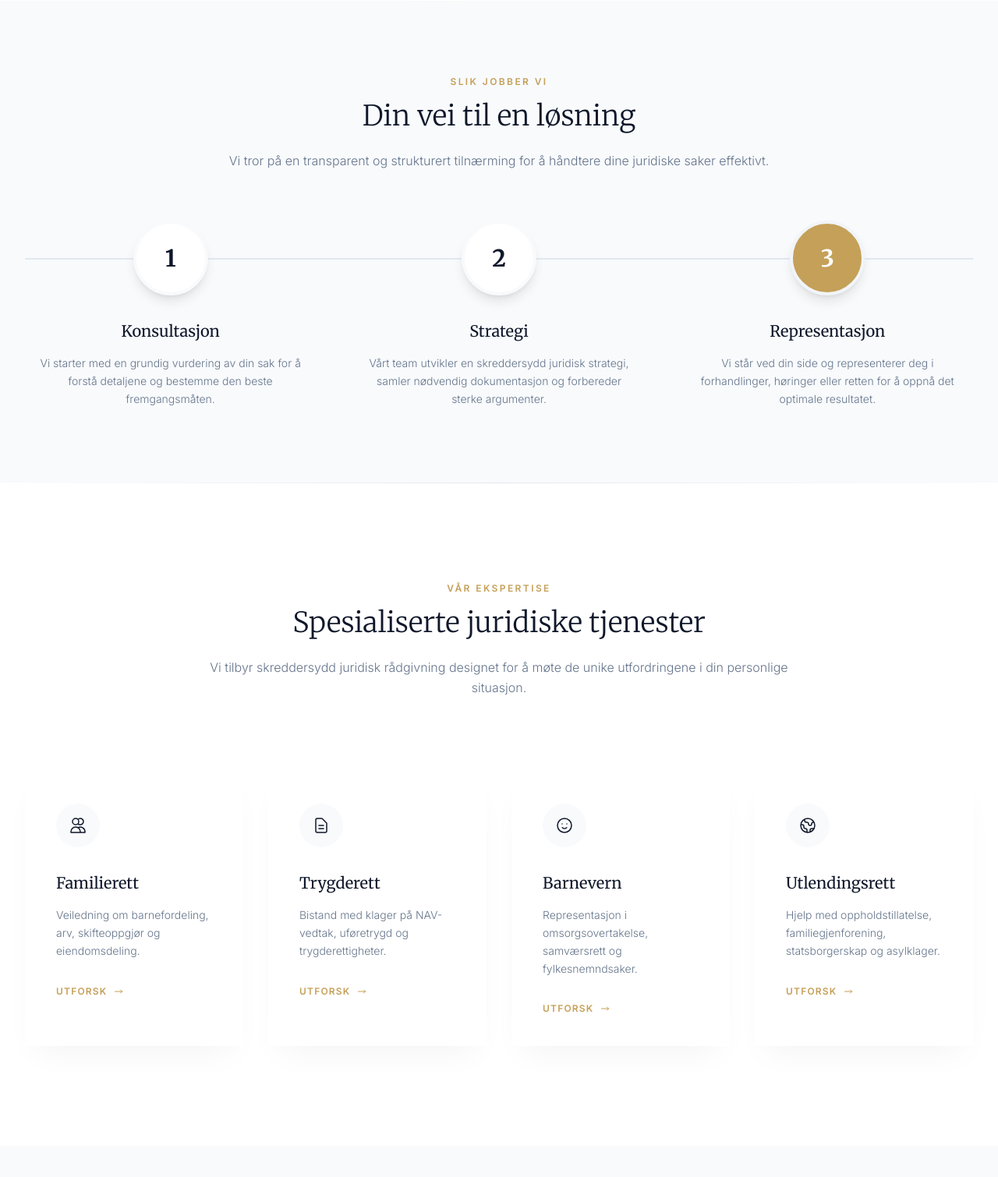
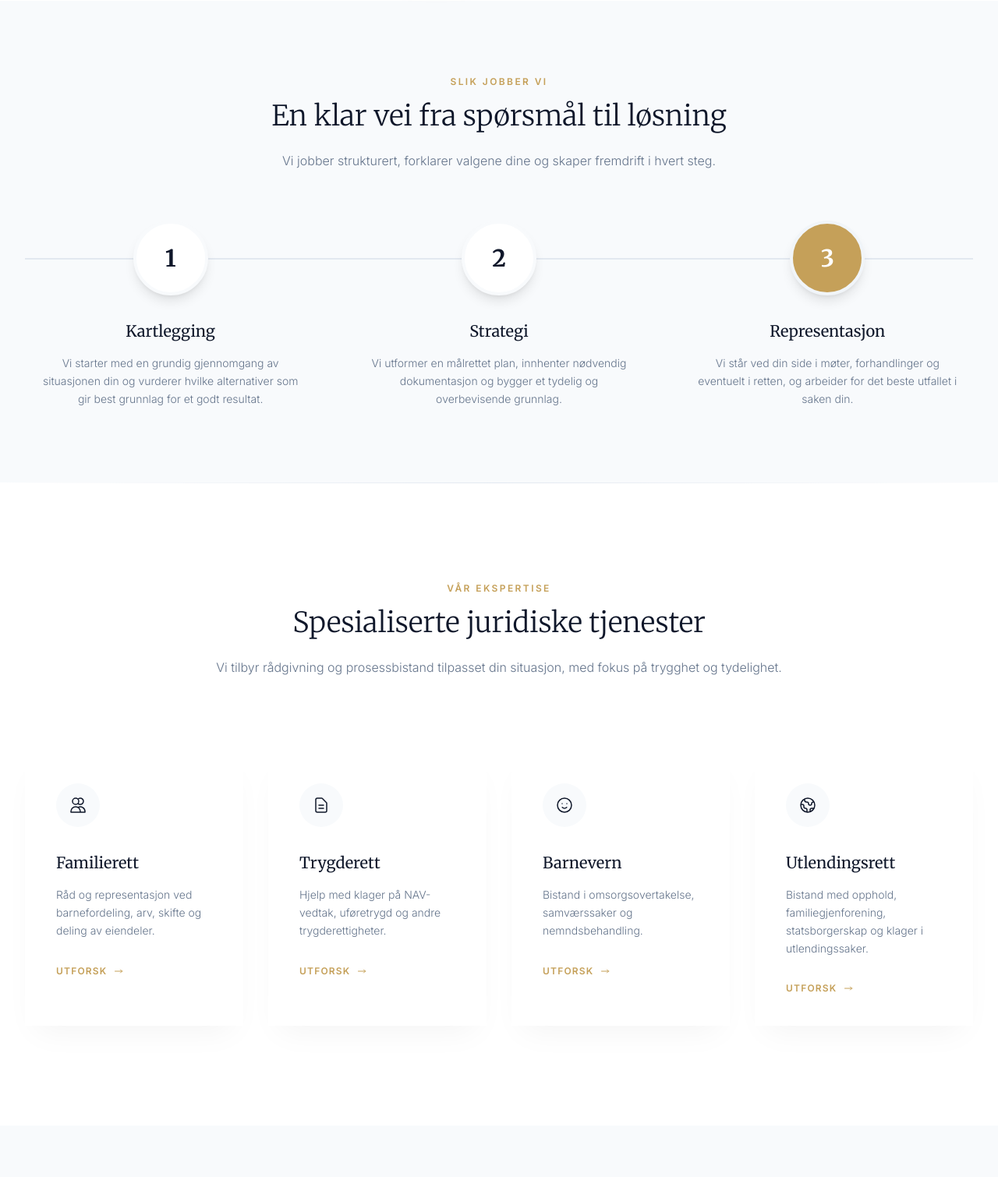
Before and after one commit to Victor070656/egeland-law-firm, a PHP site: page / in a window 1280 px wide. Shown: the part 1692-3202 px from the top of the page at 78% size. Run offline with PHP 8.4, Linux system fonts and the light colour scheme; some libraries are stand-ins or nearby versions.

Commit message:
Refactor text content across multiple pages for clarity and consistency
- Updated footer text to enhance clarity and engagement.
- Changed "Fagområder" to "Tjenesteområder" in footer for better alignment with service offerings.
- Revised contact page headings and descriptions to improve user understanding and tone.
- Modified index page text to emphasize support and clarity in legal assistance.
- Enhanced service descriptions on services page for better communication of legal services.
- Adjusted FAQ section for clearer language and user-friendly phrasing.

```diff
--- a/components/footer.php
+++ b/components/footer.php
@@ -10,7 +10,8 @@
                      <span class="text-xl font-serif font-bold tracking-wide">PATRICKS</span>
                 </div>
                 <p class="text-slate-400 text-sm leading-relaxed mb-8 max-w-sm font-light">
-                    Spesialister innen familierett, trygderett og utlendingsrett. Vi tilbyr erfaren juridisk bistand med en personlig tilnærming og en forpliktelse til integritet.
+                    Spesialister innen familierett, trygderett og utlendingsrett. Vi kombinerer faglig styrke med
+                    personlig oppfølging og tydelig rådgivning.
                 </p>
                 <div class="flex space-x-6">
                     <a href="#" class="text-slate-400 hover:text-white transition-colors"><span class="sr-only">Facebook</span>
@@ -24,7 +25,7 @@
 
             <!-- Quick Links -->
             <div>
-                <h4 class="text-xs font-bold text-law-gold uppercase tracking-[0.2em] mb-8">Fagområder</h4>
+                <h4 class="text-xs font-bold text-law-gold uppercase tracking-[0.2em] mb-8">Tjenesteområder</h4>
                 <ul class="space-y-4 text-sm text-slate-400 font-light">
                     <li><a href="services.php#family" class="hover:text-white transition-colors flex items-center"><span class="w-1 h-1 bg-slate-600 rounded-full mr-2"></span>Familierett</a></li>
                     <li><a href="services.php#social" class="hover:text-white transition-colors flex items-center"><span class="w-1 h-1 bg-slate-600 rounded-full mr-2"></span>Trygderett & NAV</a></li>
--- a/index.php
+++ b/index.php
@@ -13,21 +13,21 @@
     <div class="container mx-auto px-8 relative z-20">
         <div class="max-w-4xl">
             <h1 class="text-5xl md:text-7xl font-serif font-light leading-tight mb-8">
-                Juridisk bistand <br>
-                <span class="italic text-law-gold font-serif">du kan stole på</span>
+                Juridisk støtte <br>
+                <span class="italic text-law-gold font-serif">når det betyr mest</span>
             </h1>
             <p class="text-lg md:text-xl text-slate-300 mb-10 max-w-2xl font-light leading-relaxed tracking-wide">
-                Spesialisert kompetanse innen familierett, trygderett og utlendingsrett. Vi beskytter dine rettigheter
-                med integritet og profesjonalitet.
+                Spisskompetanse innen familierett, trygderett og utlendingsrett. Vi gir deg tydelige råd, trygg
+                prosess og målrettet representasjon.
             </p>
             <div class="flex flex-col md:flex-row gap-6">
                 <a href="contact.php"
                     class="bg-law-gold text-white px-10 py-4 rounded-sm hover:bg-white hover:text-law-blue transition-all duration-300 font-semibold tracking-widest text-xs uppercase shadow-lg shadow-yellow-900/20 text-center">
-                    Få en gratis vurdering
+                    Be om en gratis vurdering
                 </a>
                 <a href="services.php"
                     class="border border-white/30 backdrop-blur-sm text-white px-10 py-4 rounded-sm hover:bg-white hover:text-law-blue transition-all duration-300 font-semibold tracking-widest text-xs uppercase text-center">
-                    Våre fagområder
+                    Se våre fagområder
                 </a>
             </div>
         </div>
@@ -40,19 +40,19 @@
         <div class="grid grid-cols-2 md:grid-cols-4 gap-8 text-center divide-x divide-slate-700/50">
             <div>
                 <div class="text-4xl font-serif text-law-gold font-light mb-2">20+</div>
-                <div class="text-xs uppercase tracking-widest text-slate-400">Års erfaring</div>
+                <div class="text-xs uppercase tracking-widest text-slate-400">År med erfaring</div>
             </div>
             <div>
                 <div class="text-4xl font-serif text-law-gold font-light mb-2">500+</div>
-                <div class="text-xs uppercase tracking-widest text-slate-400">Saker løst</div>
+                <div class="text-xs uppercase tracking-widest text-slate-400">Løste saker</div>
             </div>
             <div>
                 <div class="text-4xl font-serif text-law-gold font-light mb-2">100%</div>
-                <div class="text-xs uppercase tracking-widest text-slate-400">Dedikasjon</div>
+                <div class="text-xs uppercase tracking-widest text-slate-400">Klientfokus</div>
             </div>
             <div>
                 <div class="text-4xl font-serif text-law-gold font-light mb-2">24t</div>
-                <div class="text-xs uppercase tracking-widest text-slate-400">Responstid</div>
+                <div class="text-xs uppercase tracking-widest text-slate-400">Svar innen 24t</div>
             </div>
         </div>
     </div>
@@ -77,24 +77,24 @@
             </div>
 
             <div class="md:w-1/2">
-                <span class="text-law-gold text-xs font-bold tracking-[0.2em] uppercase mb-4 block">Om vårt firma</span>
-                <h2 class="text-4xl font-serif font-light text-law-blue mb-8 leading-tight">Forpliktet til dine
-                    rettigheter og fremtid</h2>
+                <span class="text-law-gold text-xs font-bold tracking-[0.2em] uppercase mb-4 block">Om firmaet</span>
+                <h2 class="text-4xl font-serif font-light text-law-blue mb-8 leading-tight">Forankret i rettferdighet,
+                    drevet av mennesker</h2>
 
                 <p class="text-slate-600 mb-6 leading-loose font-light">
-                    Tillit er hjørnesteinen i ethvert effektivt advokat-klient-forhold. Hos Patricks Juridisk Senter
-                    spesialiserer vi oss på å hjelpe enkeltpersoner med å navigere i det komplekse juridiske landskapet
-                    innen barnevern, trygderett (NAV), utlendingsrett og familierett.
+                    Tillit er grunnlaget for et godt advokatklientforhold. Hos Patricks Juridisk Senter hjelper vi
+                    enkeltpersoner å finne veien gjennom barnevern, trygderett (NAV), utlendingsrett og familierett med
+                    tydelig kommunikasjon og trygg framdrift.
                 </p>
                 <p class="text-slate-600 mb-10 leading-loose font-light">
-                    Vårt team har bred ekspertise og innsikt fra de faglige organene vi møter. Vi har dokumenterte
-                    resultater og sikrer at du får representasjon av høyeste kvalitet.
+                    Vi kombinerer solid erfaring fra fagorganene vi møter med en praktisk, løsningsorientert
+                    tilnærming. Du får en rådgiver som ser hele situasjonen og jobber for det beste utfallet.
                 </p>
 
                 <a href="about.php"
                     class="group inline-flex items-center text-law-blue font-semibold tracking-widest text-xs uppercase hover:text-law-gold transition-colors">
-                    <span class="border-b border-law-blue group-hover:border-law-gold pb-1 transition-colors">Les mer om
-                        oss</span>
+                    <span class="border-b border-law-blue group-hover:border-law-gold pb-1 transition-colors">Les mer
+                        om oss</span>
                     <svg class="w-4 h-4 ml-3 transform group-hover:translate-x-1 transition-transform duration-300"
                         fill="none" stroke="currentColor" viewBox="0 0 24 24">
                         <path stroke-linecap="round" stroke-linejoin="round" stroke-width="1.5"
@@ -111,9 +111,9 @@
     <div class="container mx-auto px-8">
         <div class="text-center mb-16 max-w-3xl mx-auto">
             <span class="text-law-gold text-xs font-bold tracking-[0.2em] uppercase mb-4 block">Slik jobber vi</span>
-            <h2 class="text-4xl font-serif font-light text-law-blue mb-6">Din vei til en løsning</h2>
-            <p class="text-slate-500 font-light leading-relaxed">Vi tror på en transparent og strukturert tilnærming for
-                å håndtere dine juridiske saker effektivt.</p>
+            <h2 class="text-4xl font-serif font-light text-law-blue mb-6">En klar vei fra spørsmål til løsning</h2>
+            <p class="text-slate-500 font-light leading-relaxed">Vi jobber strukturert, forklarer valgene dine og skaper
+                fremdrift i hvert steg.</p>
         </div>
 
         <div class="grid grid-cols-1 md:grid-cols-3 gap-12 relative">
@@ -126,10 +126,10 @@
                     class="w-24 h-24 bg-white border-4 border-slate-50 rounded-full flex items-center justify-center text-law-blue shadow-lg mx-auto mb-8">
                     <span class="font-serif text-3xl font-bold">1</span>
                 </div>
-                <h3 class="text-xl font-serif font-medium text-law-blue mb-4">Konsultasjon</h3>
+                <h3 class="text-xl font-serif font-medium text-law-blue mb-4">Kartlegging</h3>
                 <p class="text-slate-500 text-sm leading-relaxed font-light px-4">
-                    Vi starter med en grundig vurdering av din sak for å forstå detaljene og bestemme den beste
-                    fremgangsmåten.
+                    Vi starter med en grundig gjennomgang av situasjonen din og vurderer hvilke alternativer som gir
+                    best grunnlag for et godt resultat.
                 </p>
             </div>
 
@@ -141,8 +141,8 @@
                 </div>
                 <h3 class="text-xl font-serif font-medium text-law-blue mb-4">Strategi</h3>
                 <p class="text-slate-500 text-sm leading-relaxed font-light px-4">
-                    Vårt team utvikler en skreddersydd juridisk strategi, samler nødvendig dokumentasjon og forbereder
-                    sterke argumenter.
+                    Vi utformer en målrettet plan, innhenter nødvendig dokumentasjon og bygger et tydelig og
+                    overbevisende grunnlag.
                 </p>
             </div>
 
@@ -154,8 +154,8 @@
                 </div>
                 <h3 class="text-xl font-serif font-medium text-law-blue mb-4">Representasjon</h3>
                 <p class="text-slate-500 text-sm leading-relaxed font-light px-4">
-                    Vi står ved din side og representerer deg i forhandlinger, høringer eller retten for å oppnå det
-                    optimale resultatet.
+                    Vi står ved din side i møter, forhandlinger og eventuelt i retten, og arbeider for det beste utfallet
+                    i saken din.
                 </p>
             </div>
         </div>
@@ -171,8 +171,8 @@
         <div class="text-center mb-24 max-w-3xl mx-auto">
             <span class="text-law-gold text-xs font-bold tracking-[0.2em] uppercase mb-4 block">Vår ekspertise</span>
             <h2 class="text-4xl font-serif font-light text-law-blue mb-6">Spesialiserte juridiske tjenester</h2>
-            <p class="text-slate-500 font-light leading-relaxed">Vi tilbyr skreddersydd juridisk rådgivning designet for
-                å møte de unike utfordringene i din personlige situasjon.</p>
+            <p class="text-slate-500 font-light leading-relaxed">Vi tilbyr rådgivning og prosessbistand tilpasset din
+                situasjon, med fokus på trygghet og tydelighet.</p>
         </div>
 
         <div class="grid grid-cols-1 md:grid-cols-2 lg:grid-cols-4 gap-8">
@@ -192,7 +192,7 @@
                 </div>
                 <h3 class="text-xl font-serif font-medium text-law-blue mb-4">Familierett</h3>
                 <p class="text-slate-500 text-sm leading-relaxed mb-8 font-light">
-                    Veiledning om barnefordeling, arv, skifteoppgjør og eiendomsdeling.
+                    Råd og representasjon ved barnefordeling, arv, skifte og deling av eiendeler.
                 </p>
                 <span
                     class="text-law-gold text-xs font-bold tracking-widest uppercase flex items-center group-hover:translate-x-2 transition-transform duration-300">
@@ -219,7 +219,7 @@
                 </div>
                 <h3 class="text-xl font-serif font-medium text-law-blue mb-4">Trygderett</h3>
                 <p class="text-slate-500 text-sm leading-relaxed mb-8 font-light">
-                    Bistand med klager på NAV-vedtak, uføretrygd og trygderettigheter.
+                    Hjelp med klager på NAV-vedtak, uføretrygd og andre trygderettigheter.
                 </p>
                 <span
                     class="text-law-gold text-xs font-bold tracking-widest uppercase flex items-center group-hover:translate-x-2 transition-transform duration-300">
@@ -246,7 +246,7 @@
                 </div>
                 <h3 class="text-xl font-serif font-medium text-law-blue mb-4">Barnevern</h3>
                 <p class="text-slate-500 text-sm leading-relaxed mb-8 font-light">
-                    Representasjon i omsorgsovertakelse, samværsrett og fylkesnemndsaker.
+                    Bistand i omsorgsovertakelse, samværssaker og nemndsbehandling.
                 </p>
                 <span
                     class="text-law-gold text-xs font-bold tracking-widest uppercase flex items-center group-hover:translate-x-2 transition-transform duration-300">
@@ -273,7 +273,7 @@
                 </div>
                 <h3 class="text-xl font-serif font-medium text-law-blue mb-4">Utlendingsrett</h3>
                 <p class="text-slate-500 text-sm leading-relaxed mb-8 font-light">
-                    Hjelp med oppholdstillatelse, familiegjenforening, statsborgerskap og asylklager.
+                    Bistand med opphold, familiegjenforening, statsborgerskap og klager i utlendingssaker.
                 </p>
                 <span
                     class="text-law-gold text-xs font-bold tracking-widest uppercase flex items-center group-hover:translate-x-2 transition-transform duration-300">
@@ -485,15 +485,14 @@
             </div>
             <div class="md:w-1/2">
                 <span class="text-law-gold text-xs font-bold tracking-[0.2em] uppercase mb-4 block">Teamet</span>
-                <h2 class="text-4xl font-serif font-light text-law-blue mb-6">Møt våre advokater</h2>
+                <h2 class="text-4xl font-serif font-light text-law-blue mb-6">Møt advokatene våre</h2>
                 <p class="text-slate-600 mb-8 leading-loose font-light">
-                    Vår styrke ligger i våre folk. Patricks Juridisk Senter består av dedikerte advokater med
-                    spesialisert erfaring innen sine felt. Vi samarbeider for å sikre at du får best mulig juridisk
-                    representasjon.
+                    Vi er et dedikert team med tydelig ansvar og spesialisering. Sammen gir vi deg faglig tyngde, god
+                    oppfølging og en forutsigbar prosess.
                 </p>
                 <a href="about.php"
                     class="bg-law-blue text-white px-8 py-4 rounded-sm hover:bg-law-gold transition-all duration-300 font-bold tracking-widest text-xs uppercase shadow-lg shadow-blue-900/20">
-                    Se vårt team
+                    Les om teamet
                 </a>
             </div>
         </div>
@@ -512,10 +511,10 @@
             <!-- Left Column: Text & Info -->
             <div class="lg:w-1/2 text-white">
                 <span class="text-law-gold text-xs font-bold tracking-[0.2em] uppercase mb-4 block">Ta kontakt</span>
-                <h2 class="text-4xl font-serif font-light mb-6">Trenger du juridisk bistand?</h2>
+                <h2 class="text-4xl font-serif font-light mb-6">La oss vurdere saken din</h2>
                 <p class="text-slate-300 mb-10 leading-loose font-light text-lg">
-                    Vi tilbyr en gratis innledende vurdering av din sak helt uforpliktende. Fyll ut skjemaet, så kommer
-                    vårt team tilbake til deg innen 24 timer.
+                    Vi tilbyr en gratis, uforpliktende vurdering. Send inn skjemaet, så tar vi kontakt innen 24 timer
+                    med neste steg.
                 </p>
 
                 <div class="space-y-8">
@@ -539,7 +538,7 @@
                             </svg>
                         </div>
                         <div>
-                            <h4 class="font-serif font-medium text-white text-lg">Send oss e-post</h4>
+                            <h4 class="font-serif font-medium text-white text-lg">E-post</h4>
                             <p class="text-slate-400 font-light mt-1">post@patricks-juridisk.no</p>
                         </div>
                     </div>
@@ -569,8 +568,8 @@
                     <?php if (isset($_GET['success'])): ?>
                         <div class="bg-green-50 border-l-4 border-green-500 text-green-700 p-4 mb-6 rounded-sm text-sm"
                             role="alert">
-                            <p class="font-bold mb-1">Melding sendt!</p>
-                            <p>Vi kontakter deg snart.</p>
+                            <p class="font-bold mb-1">Meldingen er sendt!</p>
+                            <p>Vi tar kontakt så snart som mulig.</p>
                         </div>
                     <?php endif; ?>
 
@@ -580,27 +579,26 @@
                         <div class="grid grid-cols-1 md:grid-cols-2 gap-6">
                             <div>
                                 <label for="name"
-                                    class="block text-xs font-bold text-slate-500 uppercase tracking-wider mb-2">Ditt
-                                    navn</label>
+                                    class="block text-xs font-bold text-slate-500 uppercase tracking-wider mb-2">Navn</label>
                                 <input type="text" id="name" name="name" required
                                     class="w-full bg-slate-50 border-slate-200 rounded-sm focus:border-law-blue focus:ring-0 transition-colors py-3 px-4 text-slate-700">
                             </div>
                             <div>
                                 <label for="phone"
-                                    class="block text-xs font-bold text-slate-500 uppercase tracking-wider mb-2">Telefonnummer</label>
+                                    class="block text-xs font-bold text-slate-500 uppercase tracking-wider mb-2">Telefon</label>
                                 <input type="tel" id="phone" name="phone"
                                     class="w-full bg-slate-50 border-slate-200 rounded-sm focus:border-law-blue focus:ring-0 transition-colors py-3 px-4 text-slate-700">
                             </div>
                         </div>
                         <div>
                             <label for="email"
-                                class="block text-xs font-bold text-slate-500 uppercase tracking-wider mb-2">E-postadresse</label>
+                                class="block text-xs font-bold text-slate-500 uppercase tracking-wider mb-2">E-post</label>
                             <input type="email" id="email" name="email" required
                                 class="w-full bg-slate-50 border-slate-200 rounded-sm focus:border-law-blue focus:ring-0 transition-colors py-3 px-4 text-slate-700">
                         </div>
                         <div>
                             <label for="subject"
-                                class="block text-xs font-bold text-slate-500 uppercase tracking-wider mb-2">Emne</label>
+                                class="block text-xs font-bold text-slate-500 uppercase tracking-wider mb-2">Tema</label>
                             <div class="relative">
                                 <select id="subject" name="subject"
                                     class="w-full bg-slate-50 border-slate-200 rounded-sm focus:border-law-blue focus:ring-0 transition-colors py-3 px-4 text-slate-700 appearance-none">
```
Also changed, not shown: about.php (+36 -41 lines), contact.php (+9 -9 lines), services.php (+26 -26 lines).
